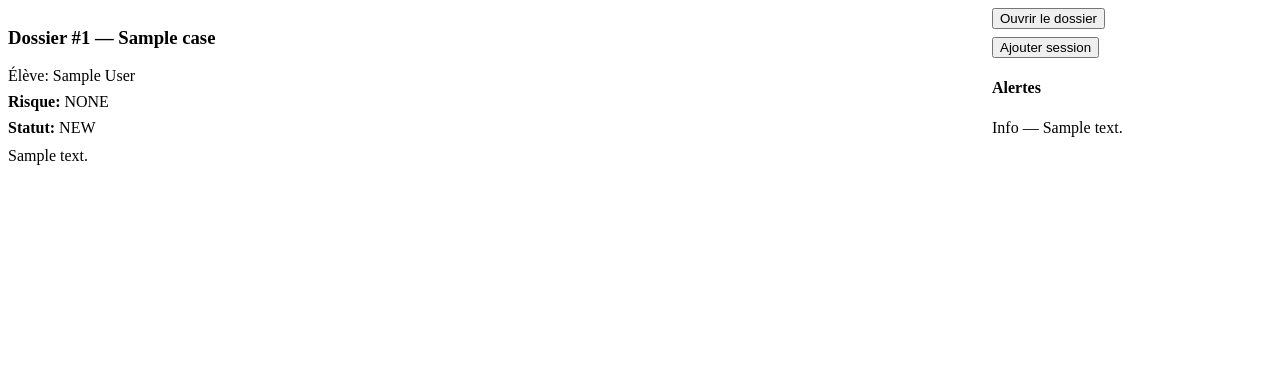
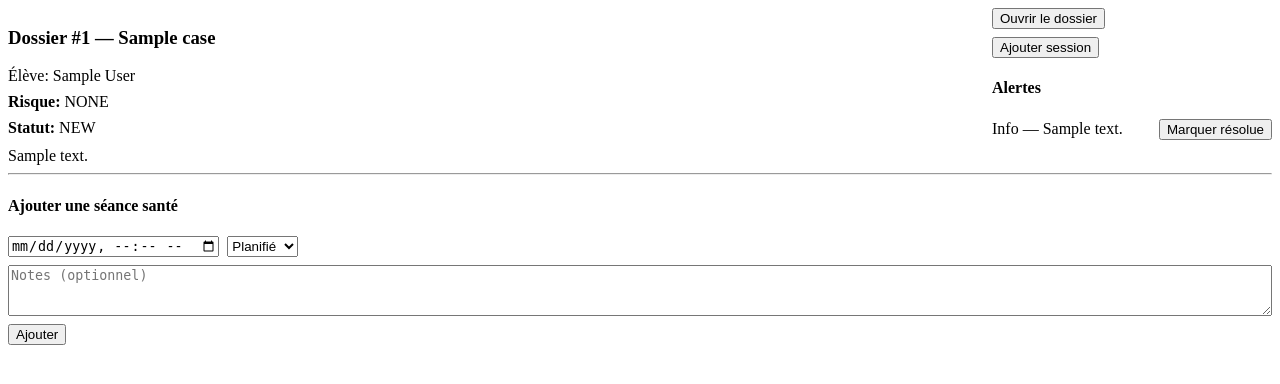
Before and after one commit to islem-jbelii/examen_django, a Django app: page /cases/1/modal/ in a window 1280 px wide. Shown: the top 384 px of the page. Run offline with Django 4.2, Linux system fonts and the light colour scheme; a user stored in the database is signed in; tables that the repository leaves empty hold one stand-in row (values such as "Sample post").

Commit message:
UX: modal quick-actions (resolve alert + add health session via AJAX)

```diff
--- a/templates/cases/partials/case_modal.html
+++ b/templates/cases/partials/case_modal.html
@@ -20,10 +20,32 @@
     <div style="margin-top:12px">
       <h4>Alertes</h4>
       {% for a in alerts %}
-        <div class="alert warning" style="margin-bottom:6px">{{ a.get_level_display|default:a.level }} — {{ a.message }}</div>
+        <div class="alert warning" style="margin-bottom:6px; display:flex; justify-content:space-between; align-items:center" data-alert-id="{{ a.pk }}">
+          <div>{{ a.get_level_display|default:a.level }} — {{ a.message }}</div>
+          <div>
+            <button class="resolve-alert secondary" data-alert-id="{{ a.pk }}">Marquer résolue</button>
+          </div>
+        </div>
       {% empty %}
         <div>Aucune alerte active</div>
       {% endfor %}
     </div>
   </div>
 </div>
+<hr />
+<div style="margin-top:12px">
+  <h4>Ajouter une séance santé</h4>
+  <form id="healthForm">
+    <div style="display:flex; gap:8px">
+      <input type="datetime-local" name="session_date" required />
+      <select name="status">
+        <option value="SCHEDULED">Planifié</option>
+        <option value="ATTENDED">Présent</option>
+        <option value="MISSED">Manqué</option>
+        <option value="CANCELLED">Annulé</option>
+      </select>
+    </div>
+    <div style="margin-top:8px"><textarea name="notes" placeholder="Notes (optionnel)" rows="3" style="width:100%"></textarea></div>
+    <div style="margin-top:8px"><button type="submit">Ajouter</button></div>
+  </form>
+</div>
```
Also changed, not shown: templates/dashboard/home.html (+45 -0 lines).
